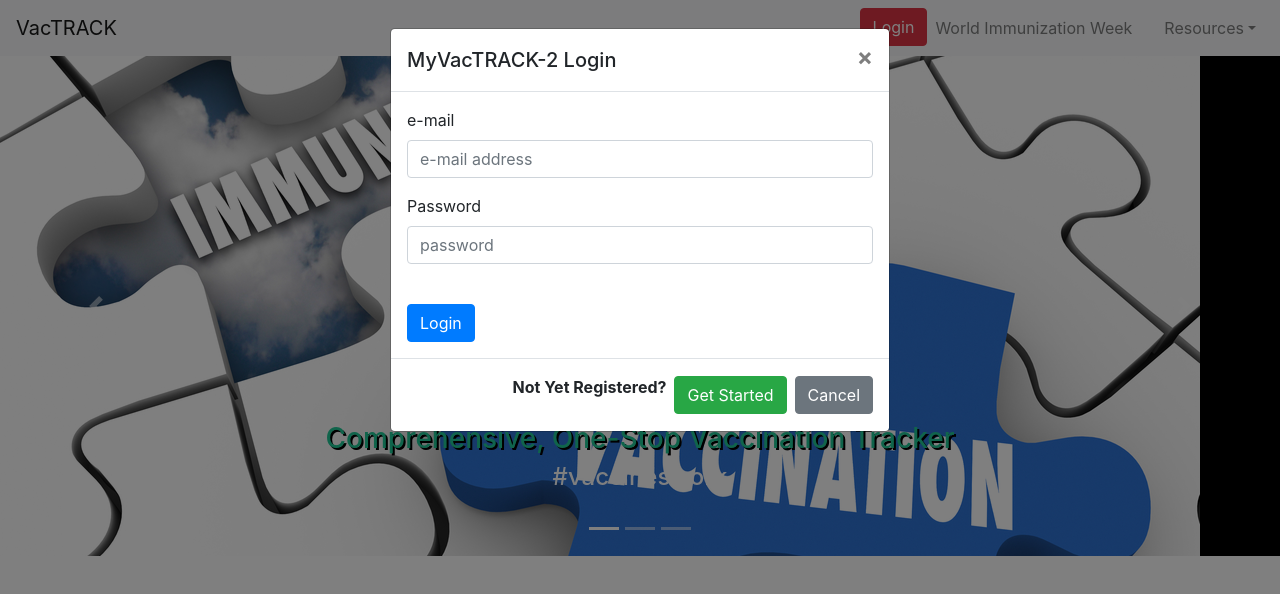
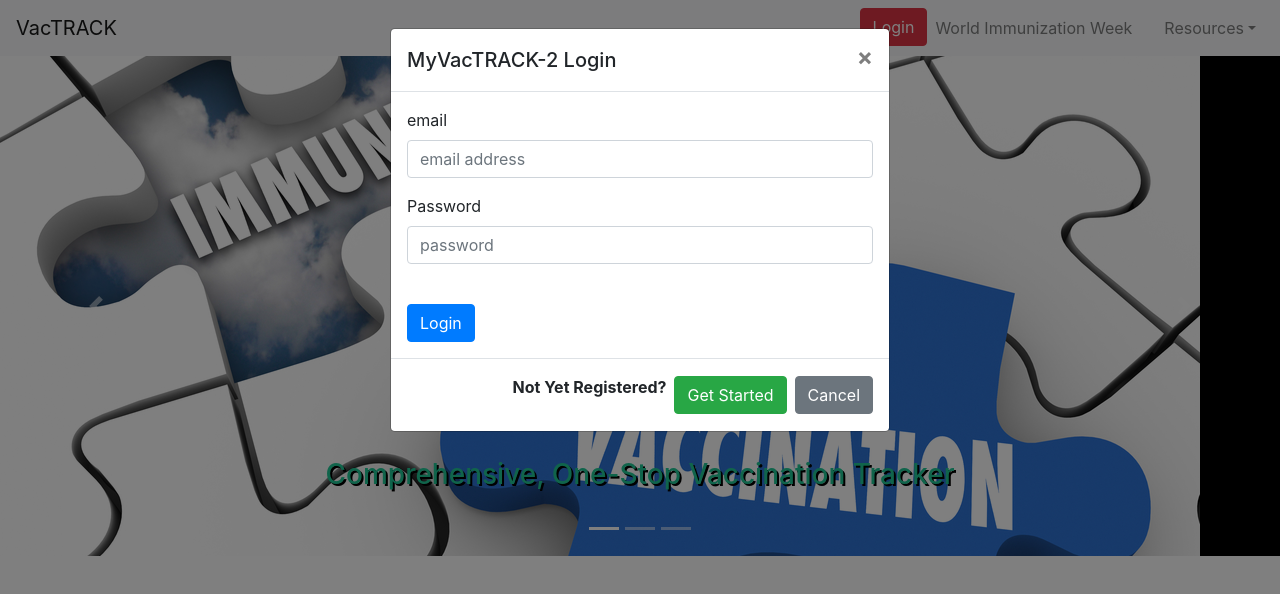
Before and after one commit to doctoron/VacTRACK, a React (Create React App) app in the folder client/: page /login in a window 1280 px wide. Both pictures are taken after a click on the button "Login". Shown: the top 594 px of the page. Built offline with nearby package versions, Linux system fonts and the light colour scheme; no server answers.

Commit message:
Fixing page routing issues

```diff
--- a/client/src/components/LoginModal/Login.js
+++ b/client/src/components/LoginModal/Login.js
@@ -20,11 +20,10 @@ export default class Login extends Component {
     this.state = {
       modal: false,
       nestedModal: false,
+      email: "",
+      password: "",
+      username: "",
       closeAll: false,
-      email: "",
-      // username: "",
-      password: "",
-      // showBtn: true,
       authenticated: false
     };
 
@@ -91,8 +90,8 @@ export default class Login extends Component {
             <ModalBody>
               <Form>
                 <FormGroup>
-                  <Label for="Email">e-mail</Label>
-                  <Input type="email" name="email" id="eEmail" placeholder="e-mail address" onChange={this.handleChange} />
+                  <Label for="Email">email</Label>
+                  <Input type="email" name="email" id="eEmail" placeholder="email address" onChange={this.handleChange} />
                 </FormGroup>
                 <FormGroup>
                   <Label for="password">Password</Label>
--- a/client/src/components/RoundAbout/index.js
+++ b/client/src/components/RoundAbout/index.js
@@ -16,7 +16,7 @@ const items = [
     src:  image1,
     altText: 'Immunization Puzzle',
     caption:  'Comprehensive, One-Stop Vaccination Tracker',
-    captionText: '#vaccineswork'
+    captionText: ''
   },
   {
     src: image2,
@@ -29,7 +29,7 @@ const items = [
     src: image3,
     altText: 'Slide 3',
     caption: 'Want a reason to celebrate... Vaccinate!',
-    // captionText: '#vaccineswork'
+    captionText: ''
 
   }
 ];
@@ -87,7 +87,7 @@ class roundAbout extends Component {
           <img src={item.src} alt={item.altText} />
           <CarouselCaption
             // className="text-danger"
-            className="carousel-caption h4 a"
+            className="carousel-caption h3"
             captionText={item.captionText}
             captionHeader={item.caption}
           />
@@ -107,10 +107,6 @@ class roundAbout extends Component {
               .carousel-caption h3 {
                 color: #20c997;
                 text-shadow: 2px 2px black;
-              }
-              p {
-                color: #red;
-                text-shaddow: 2px 2px black;
               }
               `
           }
```
